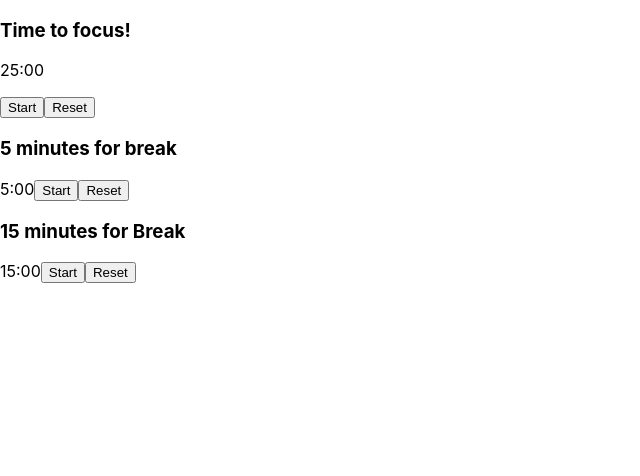
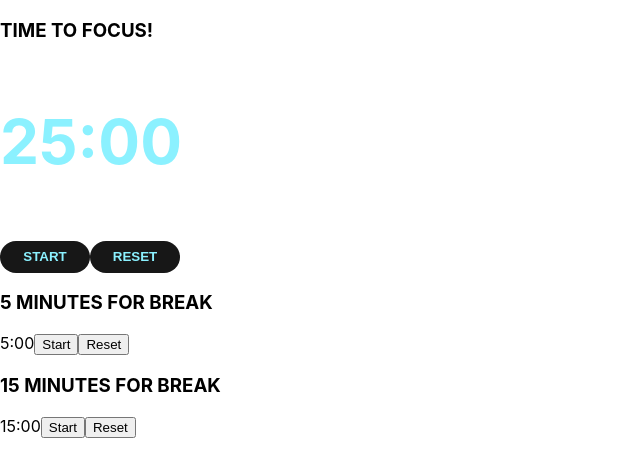
Before and after one commit to aurore-ry/podomoro-app, a React (Create React App) app: page / in a window 1280 px wide. Shown: the top 476 px of the page, without its empty margins (0-640 px from the left). Built offline with nearby package versions, Linux system fonts and the light colour scheme.

Commit message:
Pomodoro design prototype

```diff
--- a/src/components/Timer/styles.css
+++ b/src/components/Timer/styles.css
@@ -0,0 +1,26 @@
+h3 {
+  text-transform: uppercase;
+}
+
+.button {
+  width: 90px;
+  height: 32px;
+  color: rgb(139, 241, 255);
+  font-weight: bold;
+  text-transform: uppercase;
+  background-color: #171717;
+  border: none;
+  border-radius: 25px;
+}
+
+.button:hover {
+  cursor: pointer;
+  background-color: rgb(26, 25, 25);
+  /* box-shadow: 10px 5px 5px rgba(139, 241, 255, 0.541); */
+  color: rgb(166, 255, 255);
+}
+#tiktak {
+  color: rgb(139, 241, 255);
+  font-size: 62px;
+  font-weight: bold;
+}
```
